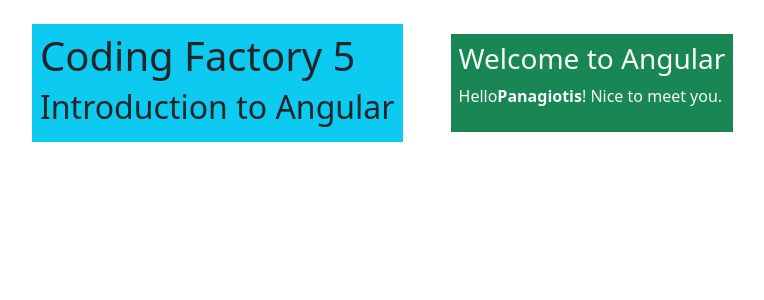
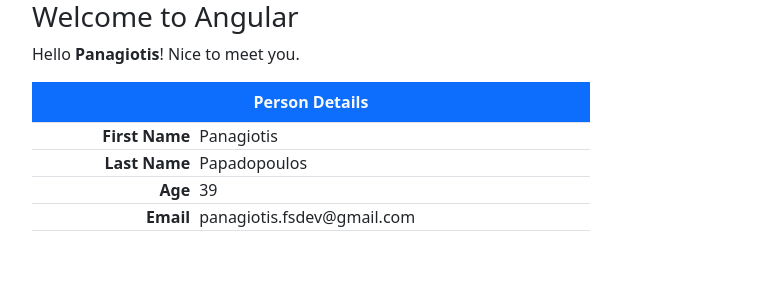
Before and after one commit to PanagiotisFsDev/angular-introduction, an Angular app: page / in a window 1280 px wide. Shown: the top 300 px of the page, without its empty margins (50-814 px from the left). Built offline with nearby package versions, Linux system fonts and the light colour scheme.

Commit message:
one way binding

```diff
--- a/src/app/app.component.html
+++ b/src/app/app.component.html
@@ -1,12 +1,28 @@
-<div class="container mt-4">
-    <div class="d-flex gap-5 align-items-center">
-        <div class="bg-info p-2">
-            <h1>Coding Factory 5</h1>
-            <h2>Introduction to Angular</h2>
-        </div>
-        <div class="bg-success p-2 text-light">
-            <h3>Welcome to Angular</h3>
-            <p>Hello<strong>Panagiotis</strong>! Nice to meet you.</p>
-        </div>
-    </div>
+<div class="container ">
+    <h3>Welcome to Angular</h3>
+    <p>
+        Hello <strong>{{ name }}</strong>! Nice to meet you.
+    </p>
+
+    <table class="table table-bordered w-50">
+        <caption class="caption-top fw-bold bg-primary text-light text-center">
+        Person Details
+        </caption>
+        <tr>
+        <td class="fw-semibold text-end">First Name</td>
+        <td class="ps-2">{{ person.givenName }}</td>
+        </tr>
+        <tr>
+        <td class="fw-semibold text-end">Last Name</td>
+        <td class="ps-2">{{ person.surName }}</td>
+        </tr>
+        <tr>
+        <td class="fw-semibold text-end">Age</td>
+        <td class="ps-2">{{ person.age }}</td>
+        </tr>
+        <tr>
+        <td class="fw-semibold text-end">Email</td>
+        <td class="ps-2">{{ person.email }}</td>
+        </tr>
+    </table>
 </div>
--- a/src/app/app.component.ts
+++ b/src/app/app.component.ts
@@ -9,5 +9,12 @@
   styleUrl: './app.component.css'
 })
 export class AppComponent {
-  title = 'angular-introduction';
+  name = 'Panagiotis';
+
+  person ={
+    givenName: 'Panagiotis',
+    surName: 'Papadopoulos',
+    age: 39,
+    email: 'panagiotis.fsdev@gmail.com'
+  }
 }
```
Also changed, not shown: 1 other file (tests, documents, lock files or other folders).
